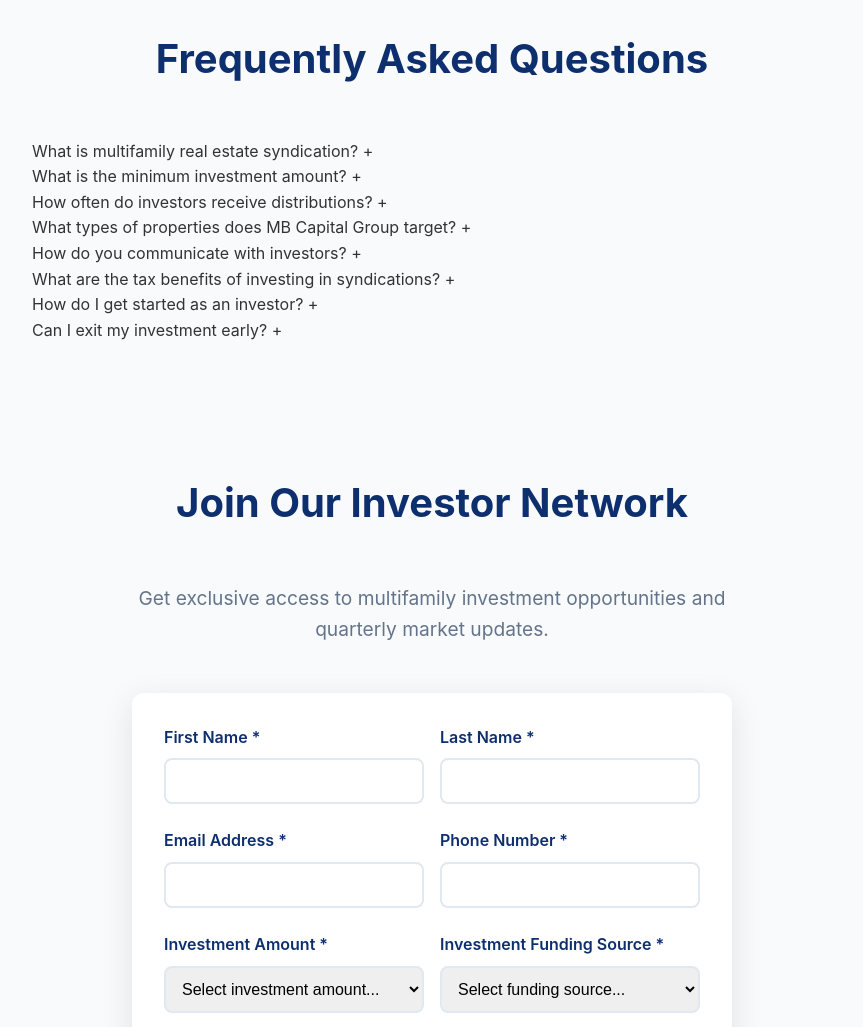
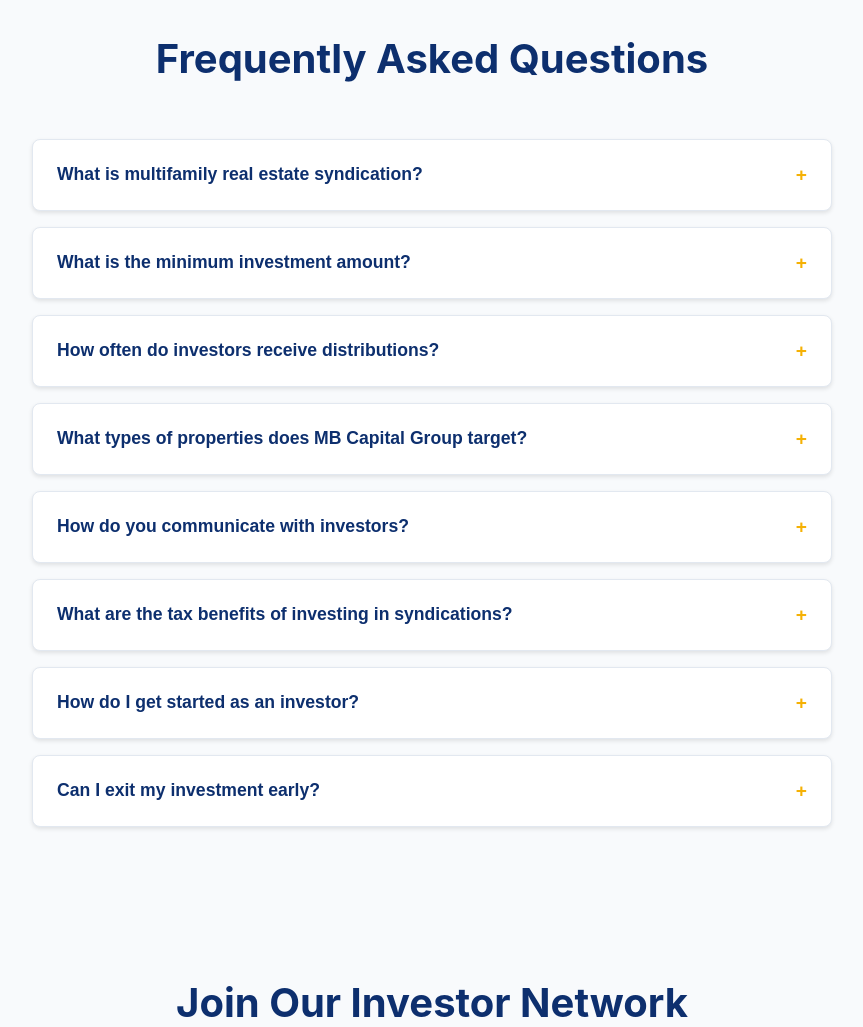
Before and after one commit to MBCapitalGroup/mb-capital-group-website, a website: page index.html in a window 1280 px wide. Shown: the part 7320-8347 px from the top of the page, without its empty margins (208-1071 px from the left). Drawn offline with Linux system fonts and the light colour scheme.

Commit message:
Update index.html

```diff
--- a/index.html
+++ b/index.html
@@ -857,7 +857,8 @@
 
         // Function to open team member modal
         function openTeamModal(memberId) {
-            const member = teamMembers[memberId];
+            console.log('Opening modal for member:', memberId);
+            const member = window.modalTeamMembers && window.modalTeamMembers[memberId];
             if (member) {
                 document.getElementById('modalImage').src = member.image;
                 document.getElementById('modalImage').alt = member.name;
@@ -865,6 +866,9 @@
                 document.getElementById('modalTitle').textContent = member.title;
                 document.getElementById('modalBio').innerHTML = member.bio;
                 document.getElementById('teamModal').style.display = 'block';
+                console.log('Modal opened successfully for:', member.name);
+            } else {
+                console.error('Member not found:', memberId, 'Available members:', Object.keys(window.modalTeamMembers || {}));
             }
         }
 
@@ -1059,6 +1063,13 @@ function loadTeamMembers() {
             </div>
         `).join('');
         teamContainer.innerHTML = teamHtml;
+
+        // Store team members for modal access
+        window.modalTeamMembers = {};
+        window.teamMembers.forEach((member, index) => {
+            window.modalTeamMembers[member.id] = member;
+        });
+
         console.log('Team members loaded successfully:', window.teamMembers.length);
     } else {
         console.error('No team members data found');
@@ -1120,21 +1131,40 @@ function loadBlogPosts() {
 function loadFAQs() {
     console.log('Loading FAQs from embedded data...');
     const faqContainer = document.getElementById('faq-container');
-    if (!faqContainer) return;
+    if (!faqContainer) {
+        console.error('FAQ container not found');
+        return;
+    }
 
     if (window.faqs && window.faqs.length > 0) {
         const faqHtml = window.faqs.map((faq, index) => `
-        <div class="faq-item">
-            <div class="faq-question" onclick="toggleFAQ(${index})">
+        <div class="faq-item" style="margin-bottom: 1rem; border: 1px solid #e2e8f0; border-radius: 8px; background: white; box-shadow: 0 2px 4px rgba(0,0,0,0.1); transition: all 0.3s ease;">
+            <button class="faq-question" onclick="toggleFAQ(${index})" style="width: 100%; text-align: left; padding: 1.5rem; border: none; background: none; font-size: 1.1rem; font-weight: 600; color: hsl(219, 79%, 24%); cursor: pointer; display: flex; justify-content: space-between; align-items: center; transition: all 0.3s ease;">
                 <span>${faq.question}</span>
-                <span class="faq-toggle" id="faq-toggle-${index}">+</span>
-            </div>
-            <div class="faq-answer" id="faq-answer-${index}" style="display: none;">
+                <span class="faq-toggle" id="faq-toggle-${index}" style="font-size: 1.2rem; color: hsl(43, 96%, 49%); font-weight: bold;">+</span>
+            </button>
+            <div class="faq-answer" id="faq-answer-${index}" style="display: none; padding: 0 1.5rem 1.5rem; color: #64748b; line-height: 1.6; border-top: 1px solid #f1f5f9;">
                 <p>${faq.answer}</p>
             </div>
         </div>
         `).join('');
         faqContainer.innerHTML = faqHtml;
+
+        // Add hover effects CSS
+        if (!document.getElementById('faq-styles')) {
+            const style = document.createElement('style');
+            style.id = 'faq-styles';
+            style.textContent = `
+                .faq-item:hover {
+                    box-shadow: 0 4px 12px rgba(0,0,0,0.15);
+                    transform: translateY(-2px);
+                }
+                .faq-question:hover {
+                    background: rgba(43, 96, 199, 0.05) !important;
+                }
+            `;
+            document.head.appendChild(style);
+        }
     } else {
         faqContainer.innerHTML = '<p style="text-align: center; color: #888;">Unable to load FAQs. Please try refreshing the page.</p>';
     }
@@ -1148,12 +1178,12 @@ function toggleFAQ(index) {
 
     if (answer.style.display === 'none' || answer.style.display === '') {
         answer.style.display = 'block';
-        toggle.textContent = '-';
-        question.style.color = 'hsl(0, 70%, 50%)';
+        toggle.textContent = '−';
+        question.style.color = '#dc2626'; // Red color when expanded
     } else {
         answer.style.display = 'none';
         toggle.textContent = '+';
-        question.style.color = '';
+        question.style.color = 'hsl(219, 79%, 24%)'; // Back to navy
     }
 }
 </script>
```
